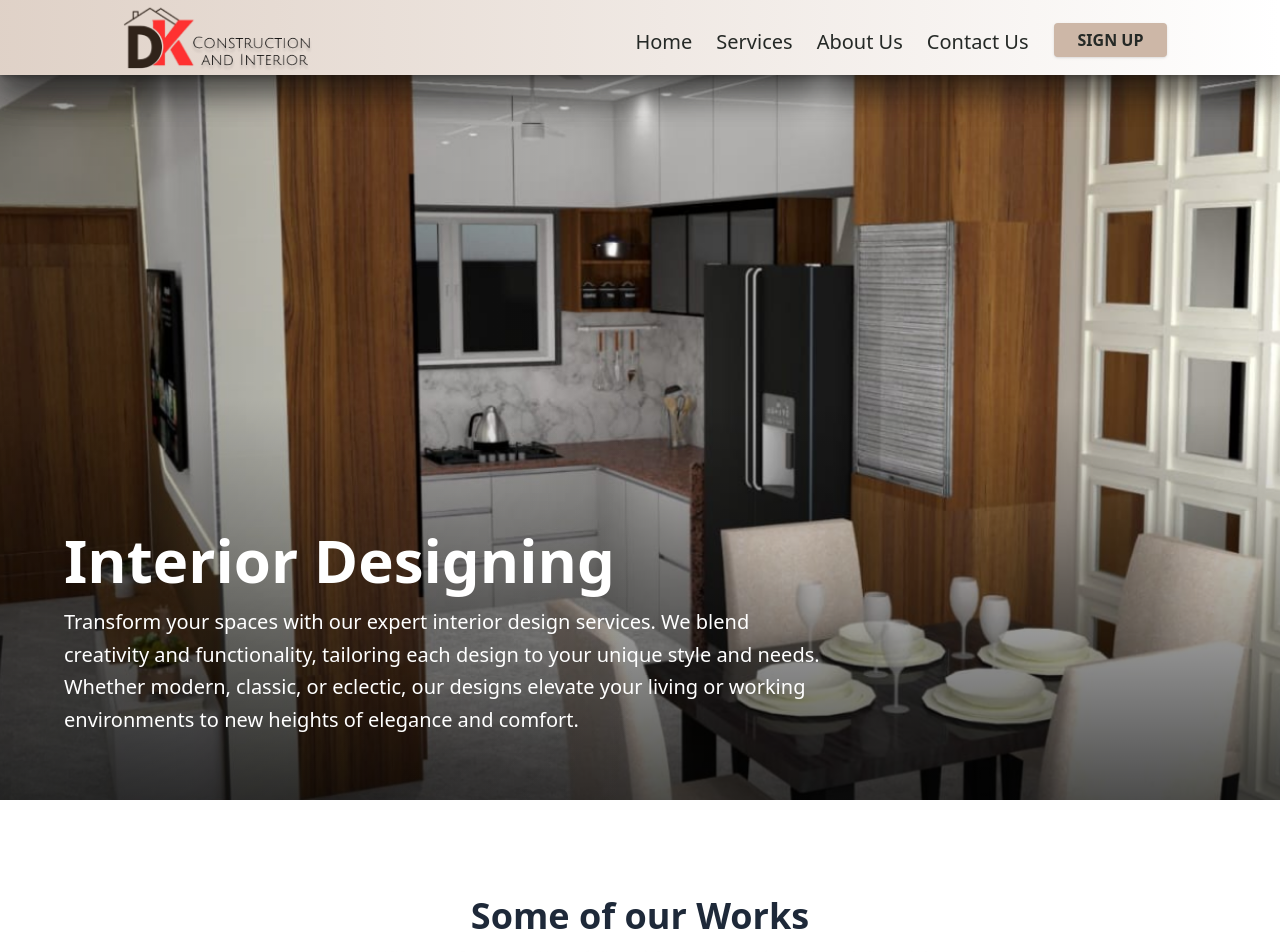
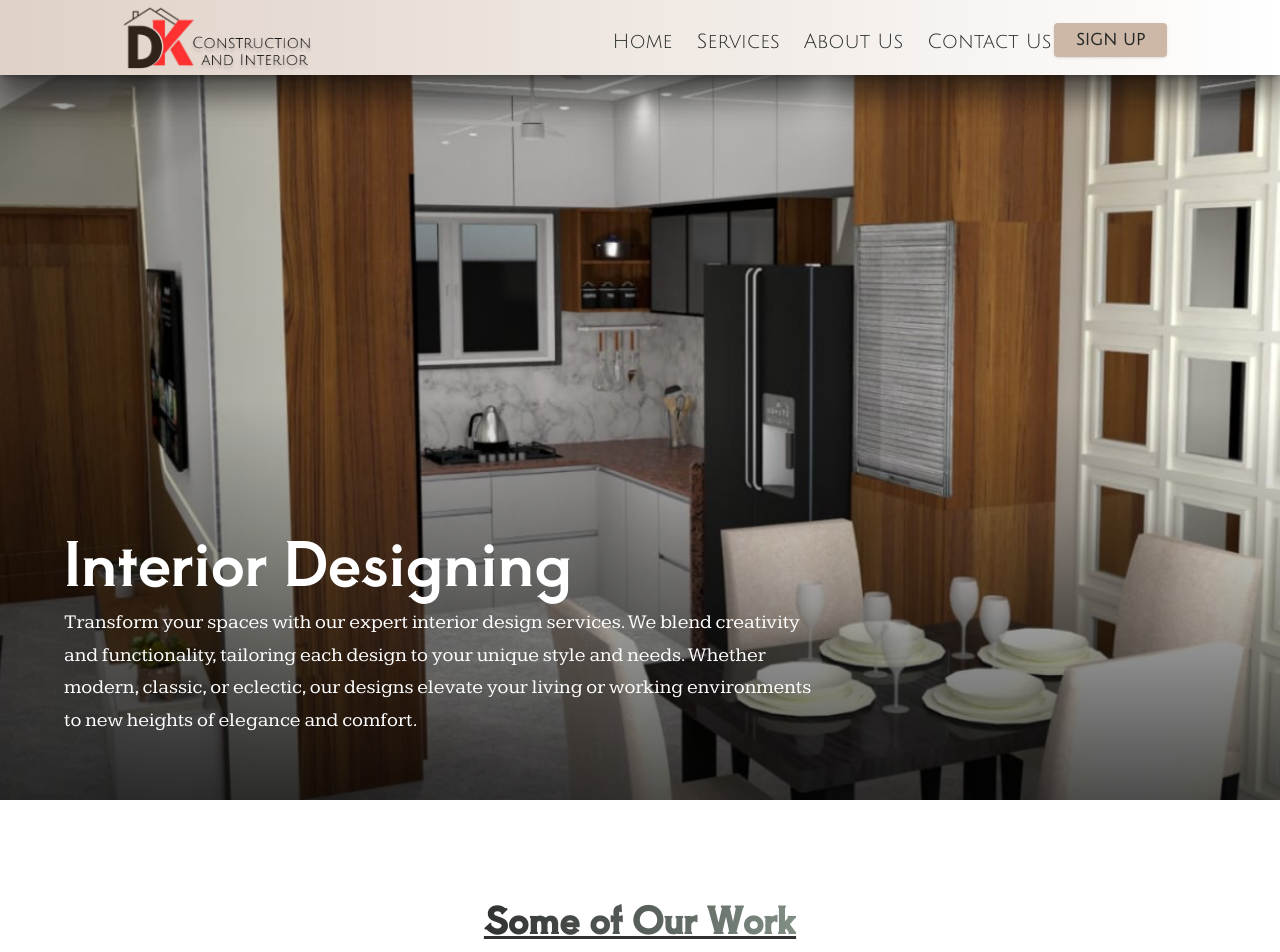
Before and after one commit to AKBiradar02/DK_project, a React (Vite) app: page /interior in a window 1280 px wide. Shown: the top 952 px of the page. Built offline with nearby package versions, Linux system fonts and the light colour scheme.

Commit message:
Font changes

```diff
--- a/src/components/Footer.jsx
+++ b/src/components/Footer.jsx
@@ -3,7 +3,7 @@ import { FaFacebookSquare, FaInstagram, FaWhatsappSquare } from "react-icons/fa"
 
 const Footer = () => {
   return (
-    <footer className="bg-[#252926] text-white py-4 xs:py-6 md:py-8 mt-12 w-full">
+    <footer className="bg-[#252926] text-white font-cormorant py-4 xs:py-6 md:py-8 mt-12 w-full">
       <div className="max-w-6xl mx-auto flex flex-col items-center px-4 xs:px-6">
         {/* Social Icons */}
         <div className="flex flex-wrap justify-center gap-4 mb-3 xs:mb-4">
@@ -38,7 +38,7 @@ const Footer = () => {
 
         {/* Navigation Links */}
         <div className="mb-2 text-center text-xs xs:text-sm flex flex-wrap justify-center gap-2">
-          <a href="#home" className="mx-1 hover:text-[#CDB7A7]">Home</a> /
+          <a href="#home" className="mx-1 hover:text-[#CDB7A7] font-cormorant">Home</a> /
           <a href="#services" className="mx-1 hover:text-[#CDB7A7]">Services</a> /
           <a href="#about" className="mx-1 hover:text-[#CDB7A7]">About Us</a> /
           <a href="#contact" className="mx-1 hover:text-[#CDB7A7]">Contact Us</a>
--- a/src/components/Navbar.jsx
+++ b/src/components/Navbar.jsx
@@ -1,9 +1,74 @@
 import React, { useState } from "react";
 import { Link as ScrollLink } from "react-scroll";
-import { Link } from "react-router-dom";
+import { useNavigate, useLocation } from "react-router-dom";
 
 const Navbar = () => {
     const [menuOpen, setMenuOpen] = useState(false);
+    const navigate = useNavigate();
+    const location = useLocation();
+
+    const handleHomeClick = () => {
+        if (location.pathname !== '/') {
+            navigate('/');
+            setTimeout(() => {
+                const heroSection = document.getElementById('home');
+                if (heroSection) {
+                    heroSection.scrollIntoView({ behavior: 'smooth' });
+                }
+            }, 300);
+        } else {
+            const heroSection = document.getElementById('home');
+            if (heroSection) {
+                heroSection.scrollIntoView({ behavior: 'smooth' });
+            }
+        }
+        setMenuOpen(false);
+    };
+
+    const handleServicesClick = () => {
+        if (location.pathname !== '/') {
+            navigate('/');
+            setTimeout(() => {
+                const servicesSection = document.getElementById('services');
+                if (servicesSection) {
+                    servicesSection.scrollIntoView({ behavior: 'smooth' });
+                }
+            }, 300);
+        } else {
+            const servicesSection = document.getElementById('services');
+            if (servicesSection) {
+                servicesSection.scrollIntoView({ behavior: 'smooth' });
+            }
+        }
+        setMenuOpen(false);
+    };
+
+    const handleAboutClick = () => {
+        if (location.pathname !== '/') {
+            navigate('/');
+            setTimeout(() => {
+                const aboutSection = document.getElementById('about');
+                if (aboutSection) {
+                    aboutSection.scrollIntoView({ behavior: 'smooth' });
+                }
+            }, 300);
+        } else {
+            const aboutSection = document.getElementById('about');
+            if (aboutSection) {
+                aboutSection.scrollIntoView({ behavior: 'smooth' });
+            }
+        }
+        setMenuOpen(false);
+    };
+
+    const handleContactClick = () => {
+        // Open WhatsApp link in a new tab
+        const whatsappNumber = "+1234567890"; // Replace with your actual WhatsApp number
+        const message = "Hello, I would like to contact you";
+        const whatsappLink = `https://wa.me/${whatsappNumber}?text=${encodeURIComponent(message)}`;
+        window.open(whatsappLink, '_blank');
+        setMenuOpen(false);
+    };
 
     return (
         <header className="w-full bg-white shadow-md fixed top-0 z-50">
@@ -19,30 +84,28 @@ const Navbar = () => {
                 ></div>
 
                 {/* Desktop Nav */}
-                <nav className="hidden lg:flex absolute left-[65%] top-[20px] md:top-[31px] transform -translate-x-1/2 font-julius-sans-one text-[14px] sm:text-[16px] md:text-[20px] leading-[22px] text-[#252926] space-x-4 md:space-x-6">
-                    <ScrollLink to="home" smooth={true} duration={500} className="cursor-pointer hover:text-red-600">
+                <nav className="hidden lg:flex absolute left-[65%] top-[20px] md:top-[31px] transform -translate-x-1/2 font-julius text-[14px] sm:text-[16px] md:text-[20px] leading-[22px] text-[#252926] space-x-4 md:space-x-6">
+                    <button onClick={handleHomeClick} className="cursor-pointer hover:text-red-600">
                         Home
-                    </ScrollLink>
-                    <ScrollLink to="services" smooth={true} duration={500} className="cursor-pointer hover:text-red-600">
+                    </button>
+                    <button onClick={handleServicesClick} className="cursor-pointer hover:text-red-600">
                         Services
-                    </ScrollLink>
-                    <ScrollLink to="about" smooth={true} duration={500} className="cursor-pointer hover:text-red-600">
+                    </button>
+                    <button onClick={handleAboutClick} className="cursor-pointer hover:text-red-600">
                         About Us
-                    </ScrollLink>
-                    <ScrollLink to="contact" smooth={true} duration={500} className="cursor-pointer hover:text-red-600">
+                    </button>
+                    <button onClick={handleContactClick} className="cursor-pointer hover:text-red-600">
                         Contact Us
-                    </ScrollLink>
+                    </button>
                 </nav>
 
                 {/* Desktop Button */}
-                <ScrollLink
-                    to="contact"
-                    smooth={true}
-                    duration={500}
-                    className="hidden lg:flex absolute left-[80%] top-[18px] md:top-[23px] ml-[20px] md:ml-[30px] w-[80px] h-[30px] md:w-[113px] md:h-[34px] bg-[#CDB7A7] shadow items-center justify-center text-center text-[#252926] font-julius-sans-one font-semibold text-[13px] md:text-[16px] leading-[19px] hover:text-red-600 transition rounded cursor-pointer"
+                <button
+                    onClick={handleContactClick}
+                    className="hidden lg:flex absolute left-[80%] top-[18px] md:top-[23px] ml-[20px] md:ml-[30px] w-[80px] h-[30px] md:w-[113px] md:h-[34px] bg-[#CDB7A7] shadow items-center justify-center text-center text-[#252926] font-julius font-semibold text-[13px] md:text-[16px] leading-[19px] hover:text-red-600 transition rounded cursor-pointer"
                 >
                     SIGN UP
-                </ScrollLink>
+                </button>
 
                 {/* Hamburger */}
                 <div className="lg:hidden absolute right-4 top-4 z-50">
@@ -63,11 +126,11 @@ const Navbar = () => {
                     <div className="absolute inset-0 bg-black bg-opacity-40" onClick={() => setMenuOpen(false)}></div>
                     <div className="absolute top-[65px] sm:top-[75px] left-0 w-full bg-white shadow-lg animate-fade-in">
                         <nav className="flex flex-col items-center py-4 space-y-2">
-                            <ScrollLink to="home" smooth={true} duration={500} onClick={() => setMenuOpen(false)} className="w-full text-center py-2 hover:text-red-600 cursor-pointer">Home</ScrollLink>
-                            <ScrollLink to="services" smooth={true} duration={500} onClick={() => setMenuOpen(false)} className="w-full text-center py-2 hover:text-red-600 cursor-pointer">Services</ScrollLink>
-                            <ScrollLink to="about" smooth={true} duration={500} onClick={() => setMenuOpen(false)} className="w-full text-center py-2 hover:text-red-600 cursor-pointer">About Us</ScrollLink>
-                            <ScrollLink to="contact" smooth={true} duration={500} onClick={() => setMenuOpen(false)} className="w-full text-center py-2 hover:text-red-600 cursor-pointer">Contact Us</ScrollLink>
-                            <ScrollLink to="contact" smooth={true} duration={500} onClick={() => setMenuOpen(false)} className="mt-2 px-4 py-2 bg-[#CDB7A7] text-[#252926] font-semibold rounded shadow hover:text-red-600 cursor-pointer">SIGN UP</ScrollLink>
+                            <button onClick={handleHomeClick} className="w-full text-center py-2 hover:text-red-600 cursor-pointer">Home</button>
+                            <button onClick={handleServicesClick} className="w-full text-center py-2 hover:text-red-600 cursor-pointer">Services</button>
+                            <button onClick={handleAboutClick} className="w-full text-center py-2 hover:text-red-600 cursor-pointer">About Us</button>
+                            <button onClick={handleContactClick} className="w-full text-center py-2 hover:text-red-600 cursor-pointer">Contact Us</button>
+                            <button onClick={handleContactClick} className="mt-2 px-4 py-2 bg-[#CDB7A7] text-[#252926] font-semibold rounded shadow hover:text-red-600 cursor-pointer">SIGN UP</button>
                         </nav>
                     </div>
                 </div>
--- a/src/components/Work_C.jsx
+++ b/src/components/Work_C.jsx
@@ -14,7 +14,11 @@ const SomeOfOurWork = () => {
 
 
     <section className="bg-white pt-24 pb-16 px-4 sm:px-6 lg:px-8">
-      <h2 className="text-4xl font-bold text-center mb-12 text-gray-800">Some of our Works</h2>
+      <h2 className="text-xl text-center sm:text-3xl md:text-4xl font-aoboshi underline font-semibold text-[#303231] leading-tight mb-6 sm:mb-8 md:mb-10 lg:mb-12">
+                    <span className="bg-gradient-to-r from-[#303231] to-[#818F85] text-transparent bg-clip-text underline">
+                        Some of Our Work
+                    </span>
+                </h2>
 
       <div className="relative flex flex-col md:flex-row justify-center items-center h-auto md:h-96 overflow-visible md:overflow-visible">
         {/* Images with overlapping effect */}
--- a/src/components/Work_I.jsx
+++ b/src/components/Work_I.jsx
@@ -14,7 +14,11 @@ const WorkInt = () => {
 
 
     <section className="bg-white pt-24 pb-16 px-4 sm:px-6 lg:px-8">
-      <h2 className="text-4xl font-bold text-center mb-12 text-gray-800">Some of our Works</h2>
+      <h2 className="text-xl text-center sm:text-3xl md:text-4xl font-aoboshi underline font-semibold text-[#303231] leading-tight mb-6 sm:mb-8 md:mb-10 lg:mb-12">
+                    <span className="bg-gradient-to-r from-[#303231] to-[#818F85] text-transparent bg-clip-text underline">
+                        Some of Our Work
+                    </span>
+                </h2>
 
       <div className="relative flex flex-col md:flex-row justify-center items-center h-auto md:h-96 overflow-visible md:overflow-visible">
         {/* Images with overlapping effect */}
--- a/src/components/Work_M.jsx
+++ b/src/components/Work_M.jsx
@@ -12,7 +12,11 @@ const WorkMat = () => {
 
 
             <section className="bg-white pt-24 pb-16 px-4 sm:px-6 lg:px-8">
-                <h2 className="text-4xl font-bold text-center mb-12 text-gray-800">Some of our Works</h2>
+                <h2 className="text-xl text-center sm:text-3xl md:text-4xl font-aoboshi underline font-semibold text-[#303231] leading-tight mb-6 sm:mb-8 md:mb-10 lg:mb-12">
+                    <span className="bg-gradient-to-r from-[#303231] to-[#818F85] text-transparent bg-clip-text underline">
+                        Some of Our Work
+                    </span>
+                </h2>
 
                 <div className="relative flex flex-col md:flex-row justify-center items-center h-auto md:h-96 overflow-visible md:overflow-visible">
                     {/* Images with overlapping effect */}
--- a/src/index.css
+++ b/src/index.css
@@ -41,6 +41,6 @@
   font-family: 'Aoboshi One', serif;
 }
 
-.font-cormorant {
+.font-orcmorant {
   font-family: 'Cormorant Garamond', serif;
 }
--- a/src/pages/Interior/InteriorHero.jsx
+++ b/src/pages/Interior/InteriorHero.jsx
@@ -24,8 +24,8 @@ const InteriorHero = () => {
                     {/* Content Container */}
                     <div className="relative z-10 flex items-end justify-start h-full p-8 md:p-16 text-white">
                         <div className="max-w-3xl">
-                            <h1 className="text-5xl md:text-6xl font-bold mb-4">Interior Designing</h1>
-                            <p className="text-lg md:text-xl leading-relaxed">
+                            <h1 className="text-5xl md:text-6xl font-aoboshi mb-4">Interior Designing</h1>
+                            <p className="text-lg md:text-xl font-kameron leading-relaxed">
                                 Transform your spaces with our expert interior design services. We blend creativity and functionality,
                                 tailoring each design to your unique style and needs. Whether modern, classic, or eclectic,
                                 our designs elevate your living or working environments to new heights of elegance and comfort.
--- a/src/pages/Main/AboutUs.jsx
+++ b/src/pages/Main/AboutUs.jsx
@@ -27,13 +27,13 @@ const AboutUs = () => {
 
                 {/* Text */}
                 <div className="text-center md:text-left">
-                    <h2 className="text-xl xs:text-2xl sm:text-3xl md:text-4xl font-[Aoboshi One] font-bold mb-4 md:mb-6 text-[#252926]">
+                    <h2 className="text-xl xs:text-2xl sm:text-3xl md:text-4xl font-aoboshi font-bold text-[#303231] mb-4 md:mb-6 bg-gradient-to-r from-[#303231] to-[#818F85] text-transparent bg-clip-text underline">
                         ABOUT US
                     </h2>
-                    <p className="text-gray-700 text-sm xs:text-base md:text-lg leading-relaxed mb-4">
+                    <p className="text-gray-700 text-sm xs:text-base font-kameron md:text-lg leading-relaxed mb-4">
                         Welcome to DK Construction, India's home, where innovation and leadership in the construction and interior industry define us. Our team excels in transforming your life to reflect modern professionalism and a passion for creative spaces. We believe in quality, trust, and a personalized approach to every project, ensuring your vision becomes reality. Our expertise spans construction, interior design, and material solutions, making us your one-stop destination for all your home and workspace needs. Join us as we redefine excellence in the art of exceptional house design with DK.
                     </p>
-                    <p className="text-gray-600 text-xs xs:text-sm md:text-base">
+                    <p className="text-gray-600 font-kameron text-xs xs:text-sm md:text-base">
                         Whether it's a new build, a renovation, or just ideas — we make it happen with
                         commitment, creativity, and quality.
                     </p>
--- a/src/pages/Main/DesignSection.jsx
+++ b/src/pages/Main/DesignSection.jsx
@@ -36,7 +36,7 @@ const DesignSection = () => {
                 </div>
 
                 {/* RIGHT side (always visible) */}
-                <div className="w-full lg:w-1/2 flex flex-col items-center pt-6 sm:pt-8 md:pt-12 lg:pt-20">
+                <div className="w-full lg:w-1/2 flex flex-col items-center pt-6 sm:pt-8 md:pt-12 lg:pt-1">
                     {/* h2 */}
                     <h2 className="text-lg xs:text-xl sm:text-2xl md:text-3xl lg:text-4xl font-aoboshi underline font-semibold text-[#303231] leading-tight mb-4 sm:mb-6 md:mb-8">
                         <span className="bg-gradient-to-r from-[#303231] to-[#818F85] text-transparent bg-clip-text underline">
@@ -73,7 +73,7 @@ const DesignSection = () => {
                     </div>
 
                     {/* Button */}
-                    <button className="bg-gradient-to-r from-[#303231] to-[#818F85] text-white px-4 sm:px-6 md:px-8 py-2 sm:py-2.5 md:py-3 shadow-lg text-sm xs:text-base sm:text-lg md:text-xl rounded hover:opacity-90 transition duration-300">
+                    <button className="bg-gradient-to-r from-[#303231] to-[#818F85] font-julius text-white px-4 sm:px-6 md:px-8 py-2 sm:py-2.5 md:py-3 shadow-lg text-sm xs:text-base sm:text-lg md:text-xl rounded hover:opacity-90 transition duration-300">
                         BOOK FREE CONSULTATION
                     </button>
                 </div>
--- a/src/pages/Main/Services.jsx
+++ b/src/pages/Main/Services.jsx
@@ -43,7 +43,7 @@ const Services = () => {
                                 className="w-full lg:w-full w-[80%] max-w-[320px] sm:max-w-[380px] md:max-w-[500px] h-36 sm:h-44 md:h-[280px] object-cover shadow-[0px_16px_16px_-8px_rgba(12,12,13,0.1),0px_4px_4px_-4px_rgba(12,12,13,0.05)] rounded-[15px] box-border mx-auto lg:mx-0"
                             />
                             <div className="p-3 sm:p-4">
-                                <h3 className="text-base sm:text-lg md:text-xl font-semibold font-[Aoboshi One] text-gray-800">{service.title}</h3>
+                                <h3 className="text-base sm:text-lg md:text-lg font-aoboshi text-gray-800">{service.title}</h3>
                             </div>
                         </Link>
                     ))}
--- a/src/pages/Materials/MaterialHero.jsx
+++ b/src/pages/Materials/MaterialHero.jsx
@@ -24,8 +24,8 @@ const MaterialH = () => {
                     {/* Content Container */}
                     <div className="relative z-10 flex items-end justify-start h-full p-8 md:p-16 text-white">
                         <div className="max-w-3xl">
-                            <h1 className="text-5xl md:text-6xl font-bold mb-4">Materials</h1>
-                            <p className="text-lg md:text-xl leading-relaxed">
+                            <h1 className="text-5xl md:text-6xl font-aoboshi mb-4">Materials</h1>
+                            <p className="text-lg md:text-xl font-kameron leading-relaxed">
                                 Our selection of premium materials guarantees durability and aesthetic appeal.
                                 We source the finest products, ensuring each element of your space is crafted with excellence.
                                 From flooring to fixtures, our materials enhance the overall beauty and longevity of your interiors.
--- a/src/pages/construction/constructionHero.jsx
+++ b/src/pages/construction/constructionHero.jsx
@@ -24,8 +24,8 @@ const ConstructionHero = () => {
                     {/* Content Container */}
                     <div className="relative z-10 flex items-end justify-start h-full p-8 md:p-16 text-white">
                         <div className="max-w-3xl">
-                            <h1 className="text-5xl md:text-6xl font-bold mb-4">Construction</h1>
-                            <p className="text-lg md:text-xl leading-relaxed">
+                            <h1 className="text-5xl md:text-6xl font-aoboshi mb-4">Construction</h1>
+                            <p className="text-lg md:text-xl font-kameron leading-relaxed">
                                 Our construction services deliver exceptional quality and precision, ensuring your vision comes to life
                                 seamlessly. From foundational work to finishing touches, we handle every aspect with professionalism
                                 and care, creating sturdy, beautiful spaces that stand the test of time.
```
